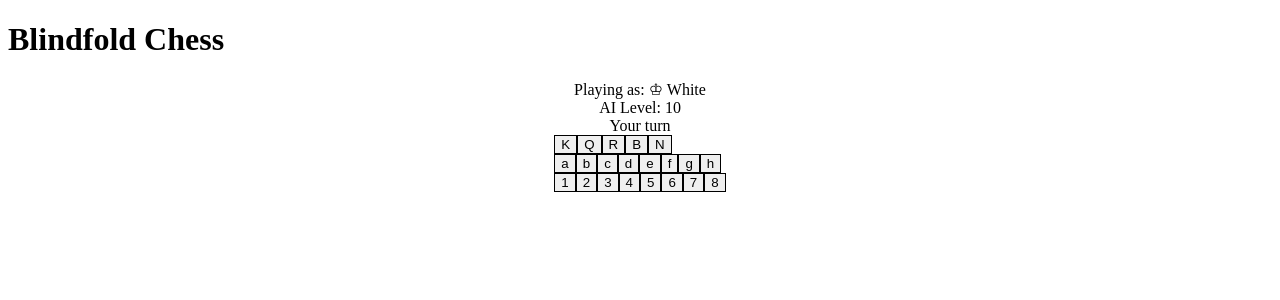
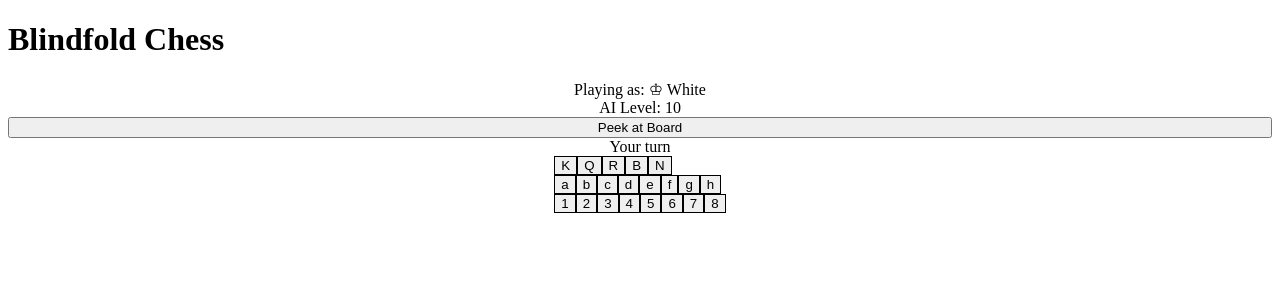
Before and after one commit to checkmate-works/blindfold-chess-deprecated, a React (Vite) app: page /game/setup in a window 1280 px wide. Both pictures are taken after a click on the button "Start Game". Shown: the top 300 px of the page. Built offline with nearby package versions, Linux system fonts and the light colour scheme.

Commit message:
Show the board when the peek button is clicked

```diff
--- a/src/features/game/components/game-play.tsx
+++ b/src/features/game/components/game-play.tsx
@@ -1,6 +1,7 @@
 import { useState } from "react";
 import { GameSettings } from "@/types";
 import { MoveInput } from "./move-input";
+import { Chessboard } from "react-chessboard";
 
 type GameState = {
   // TODO: define the type of the algebraic notation
@@ -22,6 +23,7 @@ interface GamePlayProps {
 }
 
 export const GamePlay = ({ settings }: GamePlayProps) => {
+  const [showBoard, setShowBoard] = useState(false);
   const displayColor =
     settings.color === "random"
       ? Math.random() < 0.5
@@ -30,7 +32,7 @@ export const GamePlay = ({ settings }: GamePlayProps) => {
       : settings.color;
 
   const [gameState] = useState<GameState>({
-    fen: "rnbqkbnr/pppppppp/8/8/8/8/PPPPPPPP/RNBQKBNR w KQkq - 0 1", // Initial position
+    fen: "rnbqkbnr/pppppppp/8/8/8/8/PPPPPPPP/RNBQKBNR w KQkq - 0 1",
     history: [],
     castlingRights: {
       whiteKingside: true,
@@ -54,6 +56,22 @@ export const GamePlay = ({ settings }: GamePlayProps) => {
         </div>
       </div>
 
+      <button
+        onClick={() => setShowBoard(!showBoard)}
+        className="w-full mb-4 px-4 py-2 bg-blue-500 text-white rounded hover:bg-blue-600"
+      >
+        {showBoard ? "Hide Board" : "Peek at Board"}
+      </button>
+
+      {showBoard && (
+        <div className="mb-8">
+          <Chessboard
+            position={gameState.fen}
+            boardOrientation={displayColor}
+          />
+        </div>
+      )}
+
       <div className="mt-8">
         <MoveInput
           isPlayerTurn={gameState.isPlayerTurn}
```
